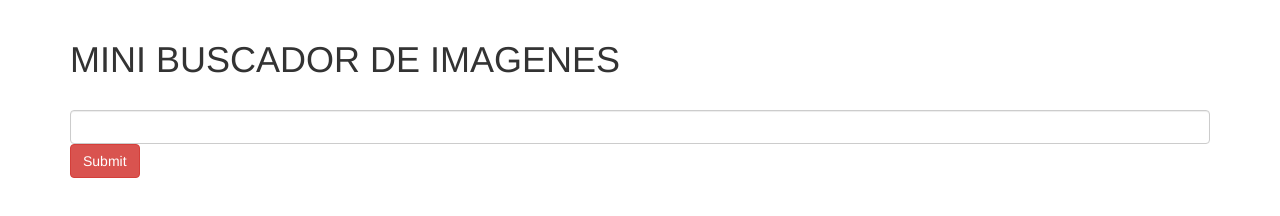
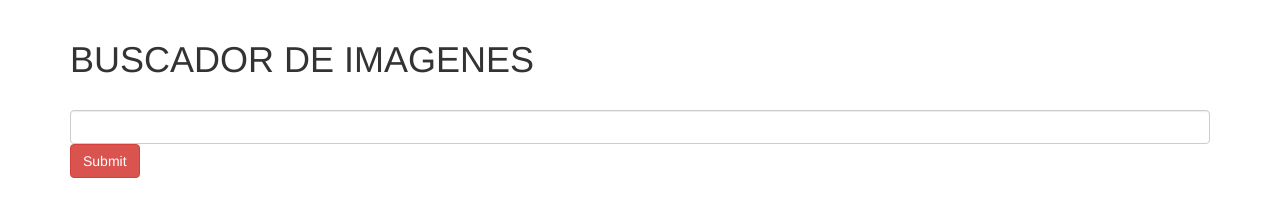
Before and after one commit to kittys201/JS_AULA_13_EJERCICIO_5_KITTY, a plain HTML site: page index.html in a window 1280 px wide. Drawn offline with nearby package versions, Linux system fonts and the light colour scheme.

Commit message:
correccion

```diff
--- a/index.html
+++ b/index.html
@@ -5,12 +5,12 @@
     <meta http-equiv="X-UA-Compatible" content="IE=edge">
     <meta name="viewport" content="width=device-width, initial-scale=1.0">
     <link rel="stylesheet" href="https://maxcdn.bootstrapcdn.com/bootstrap/3.3.7/css/bootstrap.min.css" integrity="sha384-BVYiiSIFeK1dGmJRAkycuHAHRg32OmUcww7on3RYdg4Va+PmSTsz/K68vbdEjh4u" crossorigin="anonymous">
-    <title>Nano Buscado de imagenes</title>
+    <title>Buscador de imagenes</title>
 </head>
 <body>
     <div class="container">
         <br>
-        <h1> MINI BUSCADOR DE IMAGENES </h1>
+        <h1> BUSCADOR DE IMAGENES </h1>
             <br>
 
          <form id="form" >
```
